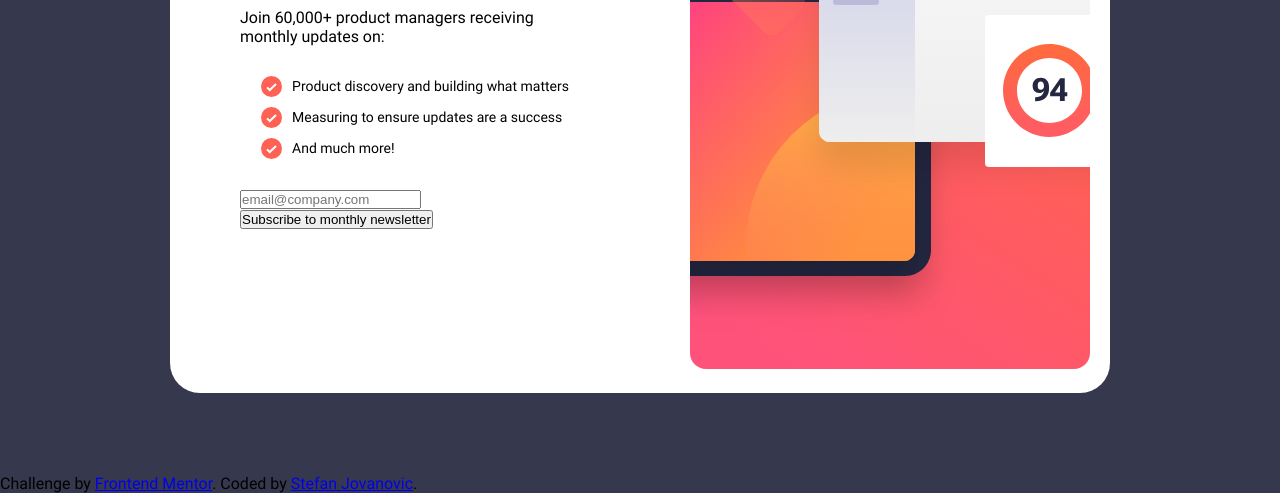
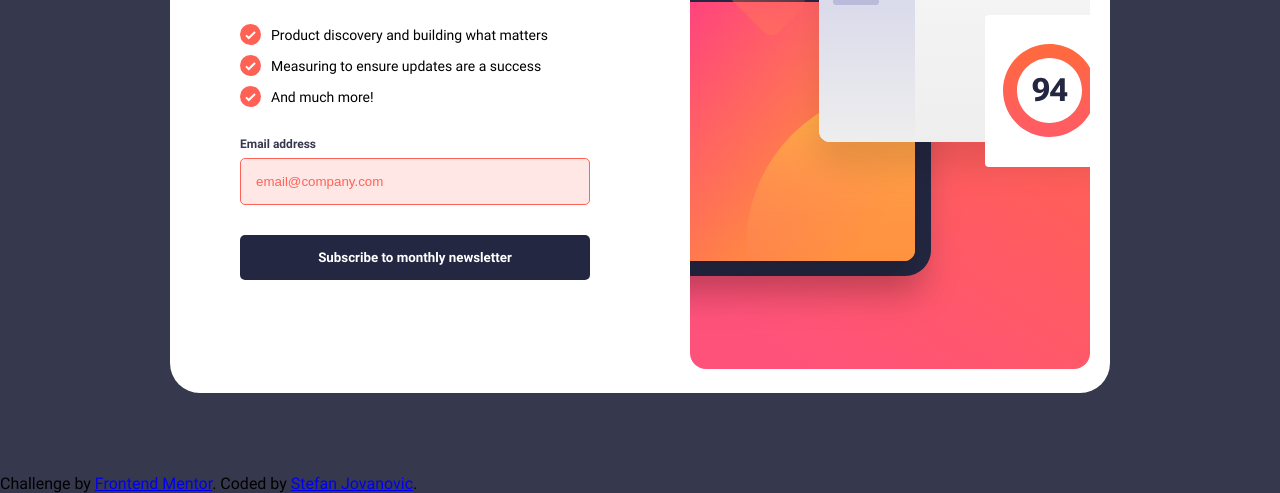
Before and after one commit to 04stefke/newsletter-form-challange, a plain HTML site: page index.html in a window 1280 px wide. Shown: the part 326-819 px from the top of the page. Drawn offline with Linux system fonts and the light colour scheme.

Commit message:
added the invalid option for the input

```diff
--- a/index.html
+++ b/index.html
@@ -23,11 +23,14 @@
             <li class="list-item"><img src="/assets/images/icon-list.svg" alt="list-icon"> And much more!</li>
           </ul>
 
-          <form action="">
-            <label for="email-input"></label>
-            <input type="email" id="email-input" class="input-email" required placeholder="email@company.com">
+          <form action="" class="form">
+            <div class="email-container">
+              <label for="email-input">Email address</label>
+              <input type="email" id="email-input" class="input-email" required placeholder="email@company.com">
+            </div>
 
-            <button>Subscribe to monthly newsletter</button>
+
+            <button class="btn formBtn">Subscribe to monthly newsletter</button>
           </form>
         </div>
 
--- a/style.css
+++ b/style.css
@@ -12,6 +12,7 @@
 
 :root{
     --primary-tom: hsl(4, 100%, 67%);
+    --secondary-tom: hsl(4, 100%, 95%);
     --primary-dark-gray: hsl(234, 29%, 20%);
     --primary-char-gray: hsl(235, 18%, 26%);
     --primary-gray:hsl(231, 7%, 60%);
@@ -79,12 +80,14 @@ p{
 .title{
     font-size: 50px;
     font-family: 'Roboto-Bold';
+    width: 350px;
 }
 
 .list-items{
     display: flex;
     flex-direction: column;
     gap: 10px;
+    width: 350px;
 }
 
 .list-item{
@@ -93,3 +96,59 @@ p{
     gap: 10px;
     font-size: 14px;
 }
+
+/* form */
+
+.form{
+    display: flex;
+    align-items: center;
+    flex-direction: column;
+    justify-content: center;
+    gap: 30px;
+    width: 350px;
+}
+
+.btn{
+    padding: 15px 40px;
+    border-radius: 5px;
+    border: none;
+    outline: none;
+    cursor: pointer;
+    background-color: var(--primary-dark-gray);
+    color: var(--primary-white);
+    font-family: 'Roboto-Bold';
+}
+
+.formBtn{
+    width: 350px;
+}
+
+.email-container{
+    display: flex;
+    flex-direction: column;
+    gap: 7px;
+    width: 350px;
+}
+
+.email-container label{
+    font-size: 12px;
+    font-family: 'Roboto-Bold';
+    color: var(--primary-char-gray);
+}
+
+.input-email{
+    border: 1px solid var(--primary-gray);
+    padding: 15px;
+    border-radius: 5px;
+    outline: none;
+}
+
+input:invalid{
+    background-color: var(--secondary-tom);
+    border-color: var(--primary-tom) ;
+    color: var(--primary-tom);
+}
+
+input:invalid::placeholder{
+    color: var(--primary-tom);
+}
```
